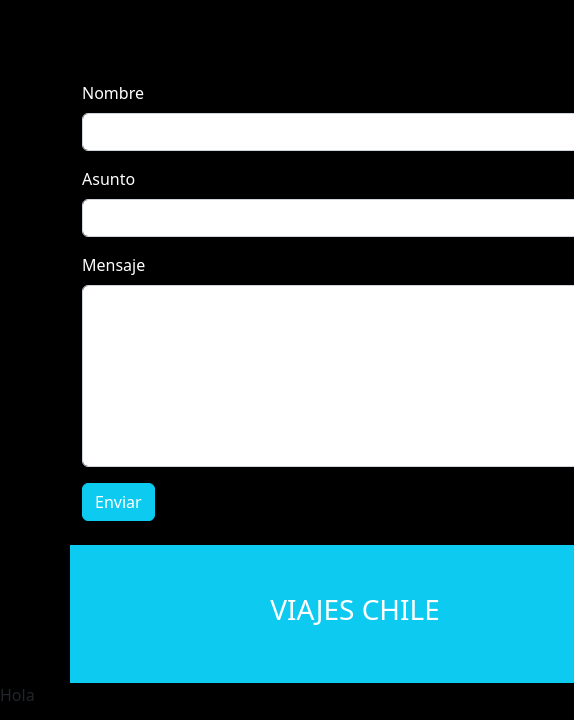
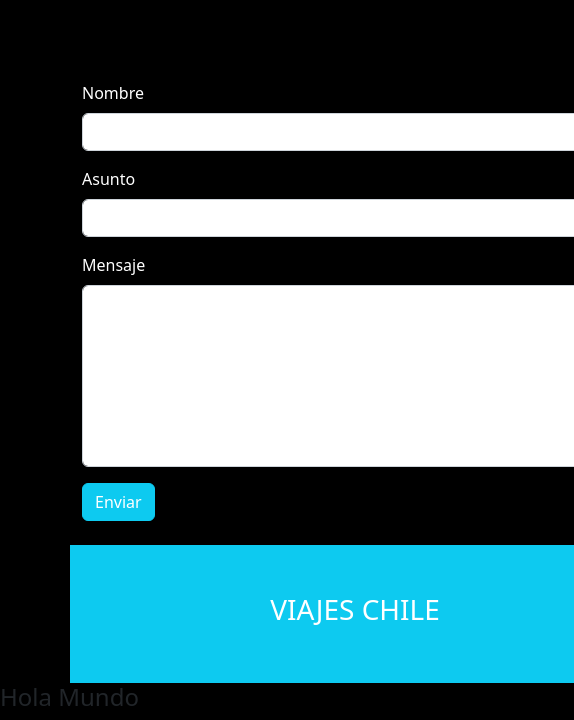
Before and after one commit to AlvaroFernandezQ/Viajeschile, a plain HTML site: page index.html in a window 1280 px wide. Shown: the part 1862-2582 px from the top of the page, 0-574 px from the left. Drawn offline with nearby package versions, Linux system fonts and the light colour scheme.

Commit message:
Conexion2

```diff
--- a/index.html
+++ b/index.html
@@ -277,7 +277,7 @@
     <button class="scroll-top-btn hidden ">&#11161;</button>
   </div>
 
-  <div>Hola</div>
+  <div><h4>Hola Mundo</h4></div>
 
 
 
```
